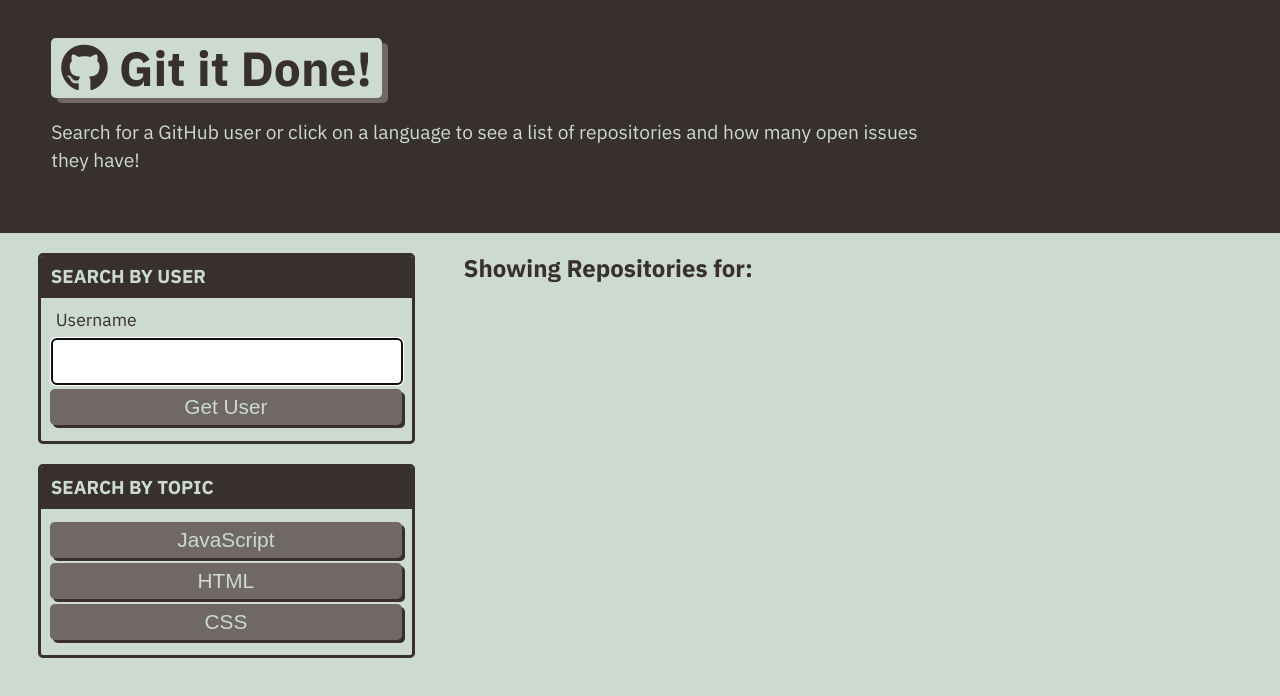
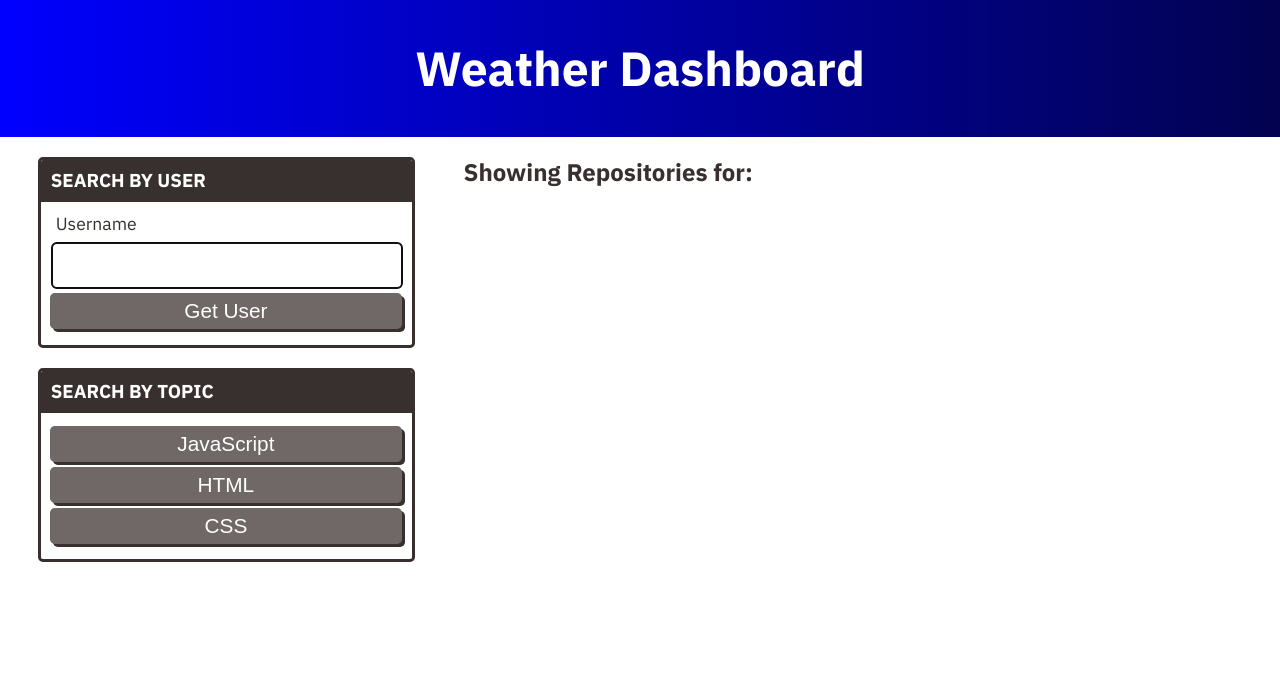
Before and after one commit to bradkuhne/weather-dash, a plain HTML site: page index.html in a window 1280 px wide. Drawn offline with Linux system fonts and the light colour scheme.

Commit message:
Corrected title, updated header with gradient and removed p text

```diff
--- a/assets/css/style.css
+++ b/assets/css/style.css
@@ -1,6 +1,6 @@
 :root {
-    --primary: #ccdad1;
-    --secondary: #9caea9;
+    --primary: #ffffff;
+    --secondary: #0000ff;
     --tertiary: #788585;
     --light-dark: #6f6866;
     --dark: #38302e;
@@ -94,8 +94,10 @@
 
   .hero {
     padding: 3% 4%;
-    background-color: var(--dark);
+    background-color: var(--secondary);
+    background-image:linear-gradient(to right, blue, rgb(2, 2, 80));
     color: var(--primary);
+    text-align: center;
   }
 
   .hero p {
@@ -104,12 +106,12 @@
 
   .app-title {
     font-size: 3rem;
-    background-color: var(--primary);
-    color: var(--dark);
+    /* background-color: var(--primary); */
+    color: var(--primary);
     padding: 0 10px;
     display: inline-block;
-    border-radius: var(--border-radius);
-    box-shadow: 6px 5px var(--light-dark);
+    /* border-radius: var(--border-radius); */
+    /* box-shadow: 6px 5px var(--light-dark);  */
   }
 
   .list-group {
--- a/index.html
+++ b/index.html
@@ -8,14 +8,12 @@
   <link href="https://fonts.googleapis.com/css?family=IBM+Plex+Sans:400,400i,700&display=swap" rel="stylesheet">
   <link rel="stylesheet" href="https://cdnjs.cloudflare.com/ajax/libs/font-awesome/5.11.2/css/all.min.css">
   <link rel="stylesheet" href="./assets/css/style.css" />
-  <title>Git it Done</title>
+  <title>Weather Dashboard</title>
 </head>
 
 <body class="flex-column min-100-vh">
   <header class="hero">
-    <h1 class="app-title"><i class="fab fa-github"></i> Git it Done!</h1>
-    <p>Search for a GitHub user or click on a language to see a list of repositories and how many open issues they have!
-    </p>
+    <h1 class="app-title">Weather Dashboard</h1>
   </header>
 
 
```
